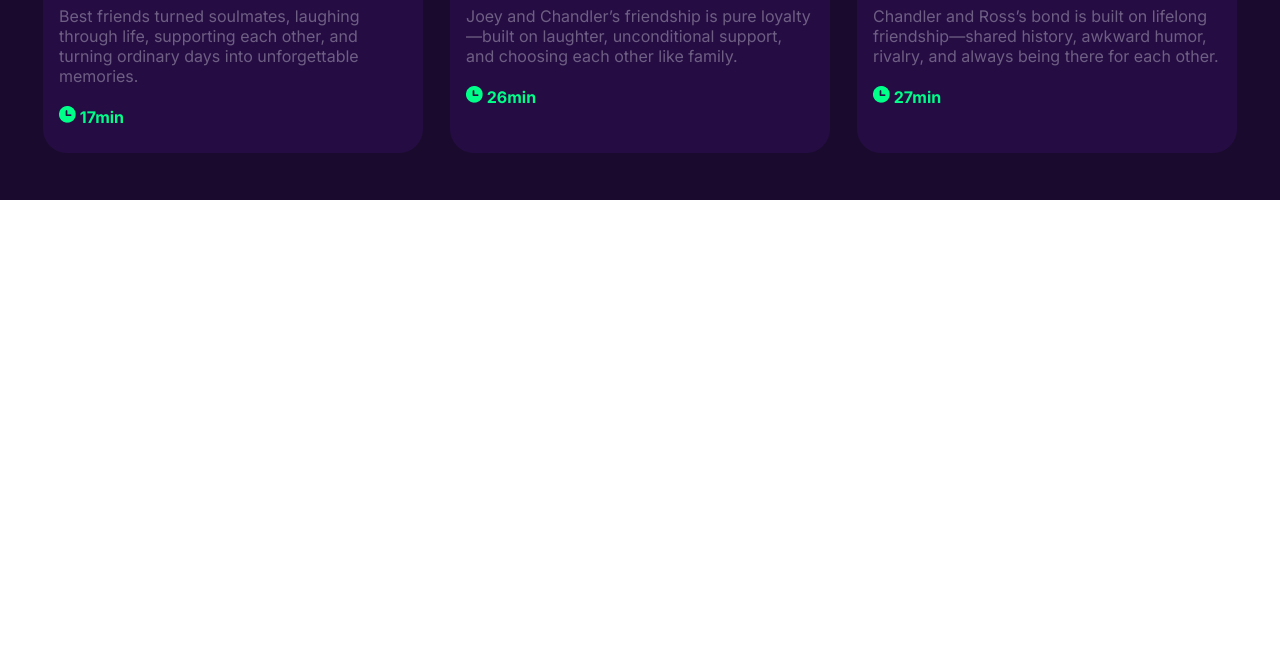
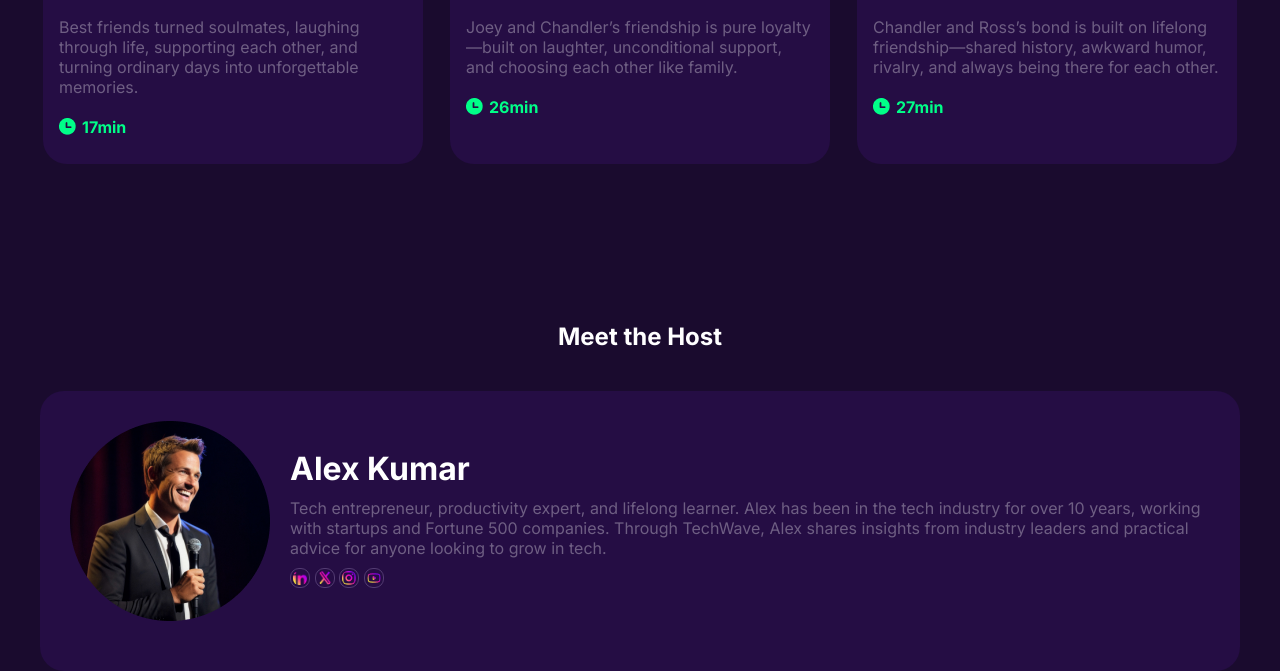
Before and after one commit to shahrukmahmud7-hash/chand-mon-github, a plain HTML site: page index.html in a window 1280 px wide. Shown: the part 2659-3330 px from the top of the page. Before the commit the page ends 2859 px from the top, so only its background shows below. Drawn offline with Linux system fonts and the light colour scheme.

Commit message:
challenge part mr. alex kunar done plus responsive

```diff
--- a/index.html
+++ b/index.html
@@ -150,7 +150,7 @@
             <br>
             <p>Best friends turned soulmates, laughing through life, supporting each other, and turning ordinary days into unforgettable memories.</p>
             <br>
-            <h4> <img src="./assets/clock.png" alt=""> 17min</h4>
+            <h4> <img src="./assets/clock.png" alt=""> <span>17min</span></h4>
           </div>
       </div>
 
@@ -162,7 +162,7 @@
            <br>
            <p>Joey and Chandler’s friendship is pure loyalty—built on laughter, unconditional support, and choosing each other like family.</p>
            <br>
-           <h4> <img src="./assets/clock.png" alt=""> 26min</h4>
+           <h4> <img src="./assets/clock.png" alt=""> <span>26min</span></h4>
         </div>
        </div>
 
@@ -173,12 +173,34 @@
            <br>
         <p>Chandler and Ross’s bond is built on lifelong friendship—shared history, awkward humor, rivalry, and always being there for each other.</p>
         <br>
-         <h4> <img src="./assets/clock.png" alt=""> 27min</h4>
+         <h4> <img src="./assets/clock.png" alt=""> <span>27min</span></h4>
         </div>
        </div>
     </div>
    </section>
 
+     <section class="alex-kumar">
+       <div class="meet">
+        <h1>Meet the Host</h1>
+        </div>
+
+        <div class="the-host">
+         <div class="host">
+           <img src="./assets/host.png" alt="">
+           <div class="host-container">
+             <h2> Alex Kumar </h2>
+            <p>Tech entrepreneur, productivity expert, and lifelong learner. Alex has been in the tech industry for over 10 years, working with startups and Fortune 500 companies. Through TechWave, Alex shares insights from industry leaders and practical advice for anyone looking to grow in tech.</p>
+            <div class="social-container">
+              <img class="linkedin for-all" src="./assets/linkedin.png" alt="">
+            <img class="twitter for-all" src="./assets/x.png" alt="">
+            <img class="insta for-all" src="./assets/instagram.png" alt="">
+            <img class="youtube for-all" src="./assets/youtube.png" alt="">
+            </div>
+           </div>
+          </div>
+        </div>
+
+     </section>
 </main>
     <footer></footer>
   </body>
--- a/style.css
+++ b/style.css
@@ -360,7 +360,10 @@ height: 60px;
 .container-episodes {
   margin: 0px auto;
   max-width: 1200px;
-  height: 538px;
+     height: 560px;
+    /* width: 100%; */
+    /* border : 2px solid  red; */
+
 
    /* border: 2px solid red;  */
   display: flex;
@@ -389,7 +392,10 @@ height: 60px;
 
    padding-bottom: 10px;
 }
-
+   iframe {
+    border-top-right-radius: 24px;
+    border-top-left-radius: 24px;
+   }
 .head-line {
   width: 380px;
   height: 215px;
@@ -409,6 +415,9 @@ color: #ffffff56;
 }
 .head-line h4 {
   color:#00FF88;
+  display: flex;
+  align-items: center;
+  gap: 6px;
 }
 
 
@@ -418,6 +427,68 @@ color: #ffffff56;
   align-items: center;
   text-align: center;
 }
+
+
+/* host section */
+.alex-kumar {
+  max-width: 1600px;
+  background: rgba(26, 11, 46, 1);
+}
+.meet {
+  display: flex;
+  justify-content: center;
+  align-items: center;
+  color: #FFFFFF;
+  padding-top: 100px;
+  padding-bottom: 40px;
+}
+.the-host {
+  max-width: 1200px;
+
+  height: 280px;
+  background: rgba(53, 17, 101, 0.4);
+  /* border: 2px solid red; */
+  margin: 0 auto;
+  border-radius: 24px;
+  padding: 30px;
+}
+
+.host {
+  display: flex;
+  justify-content: center;
+  align-items: center;
+  gap: 20px;
+}
+.host-container h2 {
+       font-size: 32px;
+      font-weight: 700;
+      color: #FFFFFF;
+      padding-bottom: 10px;
+}
+.host-container p {
+     font-size: 16px;
+     font-weight: 400;
+     color: #ffffff56;
+     padding-bottom: 10px;
+}
+
+/* .host-container img {
+  width: 20px;
+  height: 20px;
+  padding-right: 10px;
+} */
+
+.for-all {
+  width: 20px;
+  height: 20px;
+  border: 1px solid rgba(83, 60, 114, 1);
+  padding: 2px;
+  border-radius: 45%;
+
+}
+
+
+
 
 @media screen and (max-width: 576px) {
   .children,
@@ -489,10 +560,12 @@ color: #ffffff56;
 
 
   .container-episodes {
-    /* width: 100%; */
-    display: block;
+      height:0%;
+    display: flex;
+    gap: 20px;
     flex-direction: column;
-    /* margin-bottom: 200px; */
+     /* margin-bottom: 200px;  */
+
 
   }
 
@@ -504,5 +577,19 @@ color: #ffffff56;
     width: 100%;
 
    }
-
+   .the-host {
+    display: flex;
+    flex-direction: column;
+    height: auto;
+   }
+   .host {
+       flex-direction: column;
+   }
+   .host-container {
+     display: flex;
+     align-items: center;
+     justify-content: center;
+    flex-direction: column;
+    /* align-content: center; */
+   }
 }
```
